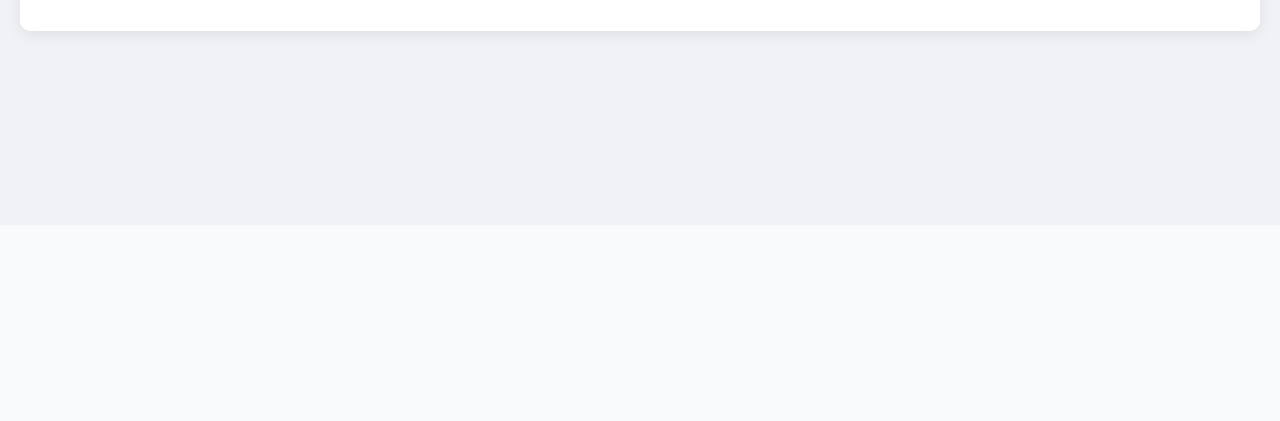
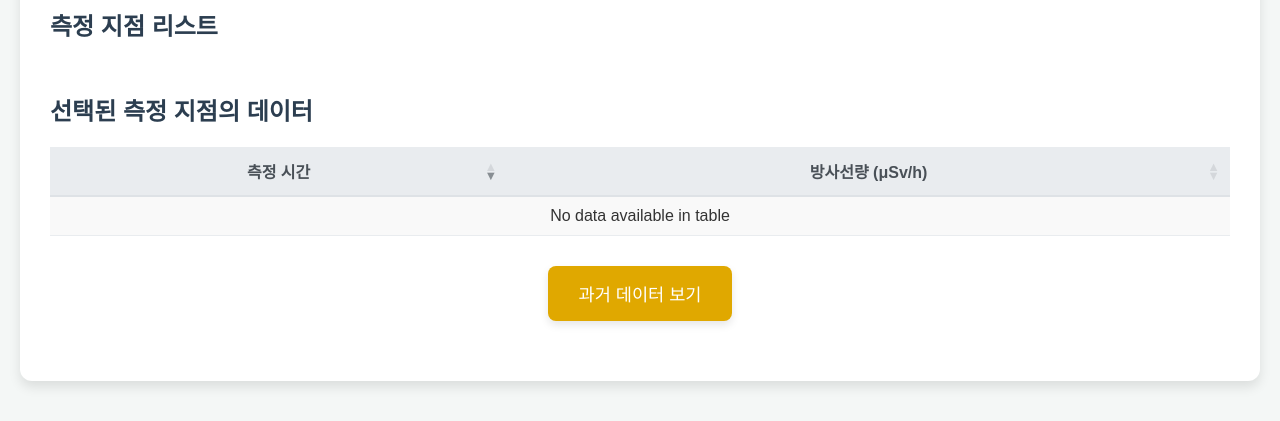
Before and after one commit to HYoung90/radiation, a Flask app: page /nuclear_radiation_history/1 in a window 1280 px wide. Shown: the part 575-996 px from the top of the page. Before the commit the page ends 616 px from the top, so only its background shows below. Run offline with Flask 3, Linux system fonts and the light colour scheme; data that the repository does not hold is empty; parts of the project's set-up code (start-up, migrations or seed data) failed here and were passed over; some libraries are stand-ins or nearby versions.

Commit message:
template - radiation

```diff
--- a/templates/nuclear_radiation_history.html
+++ b/templates/nuclear_radiation_history.html
@@ -3,17 +3,15 @@
 <head>
     <meta charset="UTF-8">
     <meta name="viewport" content="width=device-width, initial-scale=1.0">
-    <title>{{ expl }}의 과거 방사선 데이터</title>
+    <title>{{ genName }}의 방사선 데이터</title>
     <link rel="stylesheet" href="https://cdn.datatables.net/1.10.21/css/jquery.dataTables.min.css">
-    <link rel="stylesheet" href="https://cdnjs.cloudflare.com/ajax/libs/jqueryui/1.12.1/themes/smoothness/jquery-ui.min.css">
     <style>
         body {
-            font-family: 'Segoe UI', 'Arial', sans-serif;
-            background-color: #f0f2f5;
+            font-family: Arial, sans-serif;
+            background-color: #f4f7f6;
             margin: 0;
             padding: 20px;
             color: #333;
-            line-height: 1.6;
         }
 
         .container {
@@ -21,147 +19,166 @@
             margin: 20px auto;
             background-color: #ffffff;
             padding: 30px;
-            border-radius: 10px;
-            box-shadow: 0 4px 15px rgba(0, 0, 0, 0.08);
+            border-radius: 12px;
+            box-shadow: 0 6px 12px rgba(0, 0, 0, 0.1);
         }
 
-        h1 {
+        h1, h3 {
             color: #2c3e50;
             text-align: center;
-            margin-bottom: 30px;
+            margin-bottom: 20px;
             font-size: 2.2em;
         }
 
-        .btn {
+        h3 {
+            font-size: 1.5em;
+            margin-top: 30px;
+            text-align: left;
+        }
+
+        /* 뒤로가기 버튼 스타일 */
+        .btn-back {
             display: inline-block;
-            padding: 12px 22px;
-            font-size: 0.95em;
+            padding: 12px 25px;
+            font-size: 1em;
+            background-color: #6c757d;
+            color: white;
             border: none;
-            border-radius: 6px;
+            border-radius: 8px;
             cursor: pointer;
             text-decoration: none;
-            margin-right: 8px;
-            transition: background-color 0.3s ease, transform 0.2s ease, box-shadow 0.3s ease;
+            margin-bottom: 25px;
+            transition: background-color 0.3s ease, transform 0.2s ease;
             box-shadow: 0 2px 5px rgba(0, 0, 0, 0.1);
-            color: white;
-            min-width: 120px;
-            text-align: center;
         }
 
-        .btn:hover {
+        .btn-back:hover {
+            background-color: #5a6268;
             transform: translateY(-2px);
             box-shadow: 0 4px 8px rgba(0, 0, 0, 0.15);
         }
 
-        .btn-back { background-color: #6c757d; }
-        .btn-back:hover { background-color: #5a6268; }
-
-        .btn-refresh { background-color: #007bff; }
-        .btn-refresh:hover { background-color: #0056b3; }
-
-        .date-filter-section {
-            display: flex;
-            justify-content: flex-start;
-            align-items: center;
-            flex-wrap: wrap;
-            gap: 15px;
-            margin-bottom: 30px;
-            padding: 20px;
-            background-color: #f7f9fa;
-            border-radius: 8px;
-            box-shadow: inset 0 1px 3px rgba(0, 0, 0, 0.04);
+        /* 이미지 스타일 */
+        .image-container {
+            text-align: center;
+            margin: 30px 0;
+        }
+        .image-container img {
+            max-width: 40%;
+            height: auto;
+            border-radius: 10px;
+            box-shadow: 0 4px 8px rgba(0, 0, 0, 0.1);
         }
 
-        .date-filter-section label {
-            font-weight: bold;
-            color: #495057;
-            white-space: nowrap;
+        /* 측정 지점 버튼 그룹 스타일 */
+        #measurementPoints {
+            display: flex;
+            flex-wrap: wrap;
+            gap: 10px;
+            margin-bottom: 30px;
+            justify-content: flex-start;
         }
 
-        .date-filter-section input[type="text"] {
-            padding: 10px 15px;
-            font-size: 1em;
-            border-radius: 5px;
-            border: 1px solid #ced4da;
-            width: 160px;
-            box-sizing: border-box;
+        .measurement-btn {
+            padding: 12px 20px;
+            font-size: 0.95em;
+            background-color: #007bff;
+            color: white;
+            border: none;
+            border-radius: 8px;
+            cursor: pointer;
+            transition: background-color 0.3s ease, transform 0.2s ease;
+            box-shadow: 0 2px 5px rgba(0, 0, 0, 0.1);
         }
 
-        .ui-datepicker-trigger {
-            margin-left: 5px;
-            vertical-align: middle;
-            cursor: pointer;
-            border: none;
-            background: none;
+        .measurement-btn:hover {
+            background-color: #0056b3;
+            transform: translateY(-2px);
         }
 
-        .ui-datepicker-trigger img {
-            width: 24px;
-            height: 24px;
-            opacity: 0.7;
+        .measurement-btn.selected {
+            background-color: #28a745;
+            box-shadow: 0 4px 8px rgba(0, 0, 0, 0.2);
         }
 
-        .btn-apply { background-color: #34495e; }
-        .btn-apply:hover { background-color: #2c3e50; }
-
-        .btn-clear { background-color: #e0a800; }
-        .btn-clear:hover { background-color: #d39e00; }
-
-        #backupRadiationHistoryTable {
+        /* DataTables 스타일 */
+        #radiationHistoryTable {
             width: 100% !important;
             border-collapse: collapse;
-            margin-top: 30px;
-            background-color: #ffffff;
-            border-radius: 8px;
-            overflow: hidden;
-            box-shadow: 0 2px 8px rgba(0, 0, 0, 0.05);
+            margin-top: 20px;
+            font-size: 1.0em;
         }
 
-        #backupRadiationHistoryTable thead th {
-            background-color: #6c757d;
-            color: white;
-            padding: 15px;
+        #radiationHistoryTable thead th {
+            background-color: #e9ecef;
+            color: #495057;
+            padding: 12px 15px;
             text-align: center;
-            border-bottom: 2px solid #5a6268;
+            border-bottom: 2px solid #dee2e6;
+            font-weight: bold;
         }
 
-        #backupRadiationHistoryTable tbody td {
-            padding: 12px 15px;
+        #radiationHistoryTable tbody td {
+            padding: 10px 15px;
             text-align: center;
+            vertical-align: middle;
             border-bottom: 1px solid #e9ecef;
         }
 
+        #radiationHistoryTable tbody tr:nth-child(even) {
+            background-color: #f8f9fa;
+        }
+
+        #radiationHistoryTable tbody tr:hover {
+            background-color: #e2f4f8;
+            cursor: pointer;
+        }
+
+        /* DataTables 정보 텍스트, 페이지네이션, 검색 필드, 길이 선택 숨기기 */
         .dataTables_wrapper .dataTables_info,
+        .dataTables_wrapper .dataTables_paginate,
         .dataTables_wrapper .dataTables_filter,
         .dataTables_wrapper .dataTables_length {
             display: none;
         }
 
-        .dataTables_wrapper .dataTables_paginate {
-            margin-top: 20px;
-            text-align: center;
+        /* 과거 데이터 보기 버튼 */
+        #viewBackupData {
+            display: block;
+            margin: 30px auto;
+            padding: 15px 30px;
+            font-size: 1.1em;
+            background-color: #e0a800; /* 주황색 (경고색) */
+            color: white;
+            border: none;
+            border-radius: 8px;
+            cursor: pointer;
+            transition: background-color 0.3s ease, transform 0.2s ease, box-shadow 0.3s ease;
+            box-shadow: 0 4px 8px rgba(0, 0, 0, 0.1);
+        }
+
+        #viewBackupData:hover {
+            background-color: #d39e00; /* 호버 시 진한 주황색 */
+            transform: translateY(-2px);
+            box-shadow: 0 6px 12px rgba(0, 0, 0, 0.15);
         }
     </style>
 </head>
 <body>
     <div class="container">
-        <div style="display: flex; justify-content: flex-start; margin-bottom: 25px;">
-            <a href="javascript:history.back()" class="btn btn-back">뒤로가기</a>
-            <button id="refreshButton" class="btn btn-refresh">새로고침</button>
+        <a href="javascript:history.back()" class="btn-back">뒤로가기</a>
+
+        <h1>{{ genName }}의 방사선 데이터</h1>
+
+        <div class="image-container">
+            <img src="{{ url_for('static', filename='images/' + genName + '.png') }}" alt="{{ genName }} 발전소 이미지">
         </div>
 
-        <h1>{{ expl }}의 과거 방사선 데이터</h1>
+        <h3>측정 지점 리스트</h3>
+        <div id="measurementPoints"></div>
 
-        <div class="date-filter-section">
-            <label for="minDate">시작일: </label>
-            <input type="text" id="minDate" name="minDate" readonly>
-            <label for="maxDate">종료일: </label>
-            <input type="text" id="maxDate" name="maxDate" readonly>
-            <button id="applyFilter" class="btn btn-apply">적용</button>
-            <button id="clearFilter" class="btn btn-clear">초기화</button>
-        </div>
-
-        <table id="backupRadiationHistoryTable" class="display">
+        <h3>선택된 측정 지점의 데이터</h3>
+        <table id="radiationHistoryTable" class="display">
             <thead>
                 <tr>
                     <th>측정 시간</th>
@@ -170,109 +187,114 @@
             </thead>
             <tbody></tbody>
         </table>
-    </div>
+
+        <button id="viewBackupData">
+            과거 데이터 보기
+        </button>
 
         <script src="https://code.jquery.com/jquery-3.5.1.min.js"></script>
         <script src="https://cdn.datatables.net/1.10.21/js/jquery.dataTables.min.js"></script>
-    <script src="https://cdnjs.cloudflare.com/ajax/libs/jqueryui/1.12.1/jquery-ui.min.js"></script>
 
         <script>
             $(document).ready(function() {
-            // Flask에서 넘겨준 값 그대로 사용 (매핑 제거)
                 var genName = "{{ genName }}";
-            var expl = "{{ expl }}";
-
-            var table = $('#backupRadiationHistoryTable').DataTable({
-                order: [[0, 'desc']],
+                var table = $('#radiationHistoryTable').DataTable({
+                    paging: false,
+                    info: false,
                     searching: false,
-                paging: true,
-                info: false,
                     lengthChange: false,
-                pageLength: 10,
-                language: {
-                    "emptyTable": "데이터가 없습니다.",
-                    "paginate": { "next": "다음", "previous": "이전" }
-                },
-                columns: [
-                    { data: 'time' },
-                    {
-                        data: 'value',
-                        render: function(data) {
-                            return data !== null ? `${parseFloat(data).toFixed(3)} μSv/h` : "N/A";
-                        }
-                    }
-                ]
+                    order: [[0, 'desc']]
                 });
 
-            $("#minDate").datepicker({
-                dateFormat: 'yy-mm-dd',
-                showOn: 'button',
-                buttonText: "<img src='https://jqueryui.com/resources/demos/images/calendar.gif' alt='달력'>",
-                changeMonth: true,
-                changeYear: true,
-                onSelect: function(selectedDate) {
-                    $("#maxDate").datepicker("option", "minDate", selectedDate);
+                // 과거 데이터 보기 버튼 클릭 이벤트 직접 연결
+            $('#viewBackupData').on('click', function() {
+                // 1. 현재 초록색(selected)으로 선택된 버튼을 찾습니다.
+                var selectedBtn = $('#measurementPoints .measurement-btn.selected');
+
+                // 2. 해당 버튼의 지점명(expl)을 가져옵니다.
+                var expl = selectedBtn.data('expl');
+
+                if (expl) {
+                    // 3. 주소를 만들어 페이지를 이동합니다.
+                    var url = `/nuclear_radiation_history/{{ genName }}/${encodeURIComponent(expl)}`;
+                    window.location.href = url;
+                } else {
+                    alert("측정 지점을 선택해주세요.");
                 }
             });
 
-            $("#maxDate").datepicker({
-                dateFormat: 'yy-mm-dd',
-                showOn: 'button',
-                buttonText: "<img src='https://jqueryui.com/resources/demos/images/calendar.gif' alt='달력'>",
-                changeMonth: true,
-                changeYear: true,
-                onSelect: function(selectedDate) {
-                    $("#minDate").datepicker("option", "maxDate", selectedDate);
+                // 측정 지점 리스트를 API에서 가져와 버튼으로 표시하는 함수
+                function loadMeasurementPoints() {
+                    $.ajax({
+                        url: `/api/nuclear_radiation/points?genName=${encodeURIComponent(genName)}`,
+                        method: 'GET',
+                        success: function(data) {
+                            $('#measurementPoints').empty();
+
+                            if (data.length === 0) {
+                                console.log("측정 지점 데이터를 불러오지 못했습니다.");
+                                return;
                             }
+
+                            // MS 번호에 따라 정렬 (예: MS-1, MS-2, MS-10)
+                            data.sort(function(a, b) {
+                                var numA = parseInt((a.match(/MS-(\d+)/) || [0, 0])[1], 10);
+                                var numB = parseInt((b.match(/MS-(\d+)/) || [0, 0])[1], 10);
+                                return numA - numB;
                             });
 
-            function loadBackupRadiationHistory(minDate = null, maxDate = null) {
-                // genName 매핑 없이 원본(예: "고리 원자력발전소")을 그대로 인코딩하여 전송
-                let apiUrl = `/api/nuclear_radiation/backup?genName=${encodeURIComponent(genName)}&expl=${encodeURIComponent(expl)}`;
+                            // 정렬된 데이터로 버튼 생성 및 이벤트 리스너 추가
+                            data.forEach(function(point) {
+                                const button = `<button class="measurement-btn" data-expl="${point}">${point}</button>`;
+                                $('#measurementPoints').append(button);
+                            });
 
-                if (minDate) apiUrl += `&minDate=${encodeURIComponent(minDate)}`;
-                if (maxDate) apiUrl += `&maxDate=${encodeURIComponent(maxDate)}`;
+                            // 첫 번째 버튼을 자동으로 선택하고 데이터 로드
+                            if (data.length > 0) {
+                                const firstButton = $('.measurement-btn').first();
+                                firstButton.addClass('selected');
+                                loadRadiationHistory(firstButton.data('expl'));
+                            }
 
-                $.ajax({
-                    url: apiUrl,
-                    method: 'GET',
-                    success: function(data) {
-                        table.clear();
-                        if (data && data.length > 0) {
-                            // 데이터를 DataTable 형식에 맞게 변환하여 추가
-                            var rows = data.map(item => ({
-                                time: item.time,
-                                value: item.value
-                            }));
-                            table.rows.add(rows).draw();
-                        } else {
-                            table.draw();
-                        }
+                            // 버튼 클릭 이벤트 리스너 추가
+                            $('.measurement-btn').on('click', function() {
+                                $('.measurement-btn').removeClass('selected');
+                                $(this).addClass('selected');
+                                var expl = $(this).data('expl');
+                                loadRadiationHistory(expl);
+                            });
                         },
-                    error: function(xhr, status, error) {
-                        console.error("Error fetching backup data:", error);
+                        error: function(error) {
+                            console.error("Error fetching measurement points:", error);
                         }
                     });
                 }
 
-            // 초기 데이터 로드
-            loadBackupRadiationHistory();
+                // 특정 측정 지점의 데이터를 가져와 테이블에 표시하는 함수
+                function loadRadiationHistory(expl) {
+                    $.ajax({
+                        url: `/api/nuclear_radiation/history?genName=${encodeURIComponent(genName)}&expl=${encodeURIComponent(expl)}`,
+                        method: 'GET',
+                        success: function(data) {
+                            table.clear().draw();
+                            if (data.length === 0) {
+                                return;
+                            }
+                            data.forEach(function(item) {
+                                table.row.add([
+                                    item.time,
+                                    `${parseFloat(item.value).toFixed(3)} μSv/h`
+                                ]).draw(false);
+                            });
+                        },
+                        error: function(error) {
+                            console.error("Error fetching radiation history:", error);
+                        }
+                    });
+                }
 
-            $('#applyFilter').on('click', function() {
-                loadBackupRadiationHistory($('#minDate').val(), $('#maxDate').val());
-            });
-
-            $('#clearFilter').on('click', function() {
-                $('#minDate').val('');
-                $('#maxDate').val('');
-                loadBackupRadiationHistory();
-            });
-
-            $('#refreshButton').on('click', function() {
-                $('#minDate').val('');
-                $('#maxDate').val('');
-                loadBackupRadiationHistory();
-            });
+                // 페이지 로드 시 측정 지점 데이터 로드
+                loadMeasurementPoints();
             });
         </script>
 </body>
```
Also changed, not shown: templates/nuclear_radiation_detail.html (+97 -107 lines). Lines whose indentation alone changed are shown as unchanged.
